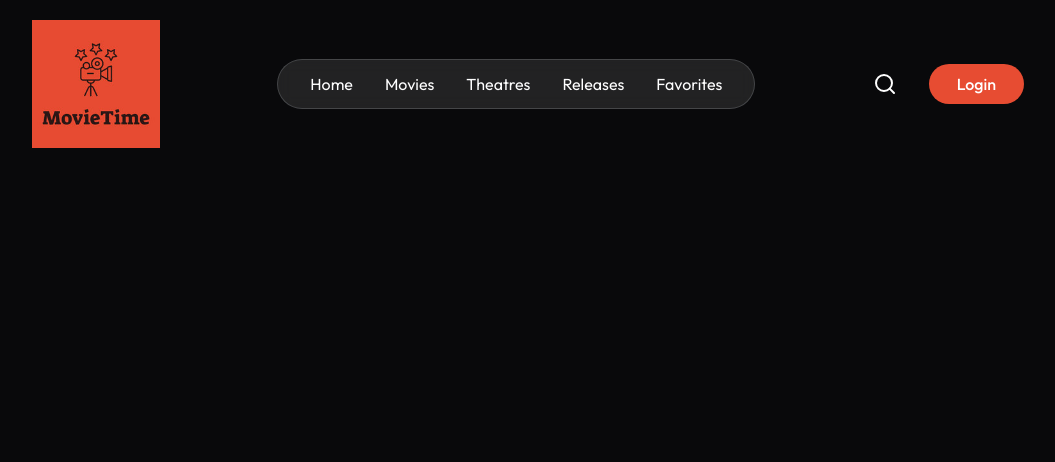
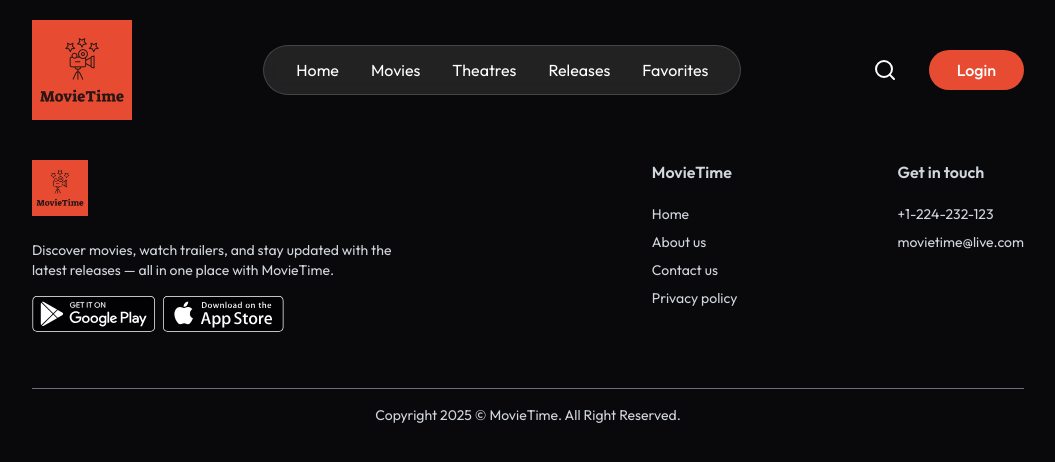
Before and after one commit to sanjanavatsavai/MovieTime, a React (Vite) app in the folder client/: page /favorite in a window 1280 px wide. Shown: the top 462 px of the page, without its empty margins (112-1167 px from the left). Built offline with nearby package versions, Linux system fonts and the light colour scheme; no server answers.

Commit message:
created footer for the page

```diff
--- a/client/src/components/Footer.jsx
+++ b/client/src/components/Footer.jsx
@@ -1,10 +1,43 @@
 import React from 'react'
+import { assets } from '../assets/assets'
 
 const Footer = () => {
   return (
-    <div>
-
-    </div>
+         <footer className="px-6 md:px-16 lg:px-36 mt-40 w-full text-gray-300">
+            <div className="flex flex-col md:flex-row justify-between w-full gap-10 border-b border-gray-500 pb-14">
+                <div className="md:max-w-96">
+                    <img className="w-14 h-auto" src={assets.logo} alt="logo" />
+                    <p className="mt-6 text-sm">
+                        Discover movies, watch trailers, and stay updated with the latest releases — all in one place with MovieTime.
+                    </p>
+                    <div className="flex items-center gap-2 mt-4">
+                        <img src={assets.googlePlay} alt="google play" className="h-9 w-auto" />
+                        <img src={assets.appStore} alt="app store" className="h-9 w-auto" />
+                    </div>
+                </div>
+                <div className="flex-1 flex items-start md:justify-end gap-20 md:gap-40">
+                    <div>
+                        <h2 className="font-semibold mb-5">MovieTime</h2>
+                        <ul className="text-sm space-y-2">
+                            <li><a href="#">Home</a></li>
+                            <li><a href="#">About us</a></li>
+                            <li><a href="#">Contact us</a></li>
+                            <li><a href="#">Privacy policy</a></li>
+                        </ul>
+                    </div>
+                    <div>
+                        <h2 className="font-semibold mb-5">Get in touch</h2>
+                        <div className="text-sm space-y-2">
+                            <p>+1-224-232-123</p>
+                            <p>movietime@live.com</p>
+                        </div>
+                    </div>
+                </div>
+            </div>
+            <p className="pt-4 text-center text-sm pb-5">
+                Copyright {new Date().getFullYear()} © MovieTime. All Right Reserved.
+            </p>
+        </footer>
   )
 }
 
--- a/client/src/components/Navbar.jsx
+++ b/client/src/components/Navbar.jsx
@@ -19,7 +19,7 @@ const Navbar = () => {
     <div className='fixed top-0 left-0 z-50 w-full flex items-center
      justify-between px-6 md:px-16 lg:px-36 py-5'>
       <Link to='/' className='max-md:flex-1'>
-           <img src={assets.logo} alt="" className='w-32 h-auto'/>
+           <img src={assets.logo} alt="" className='w-25 h-auto'/>
       </Link>
 
       <div className={`max-md:absolute max-md:top-0 max-md:left-0 max-md:font-medium
```
